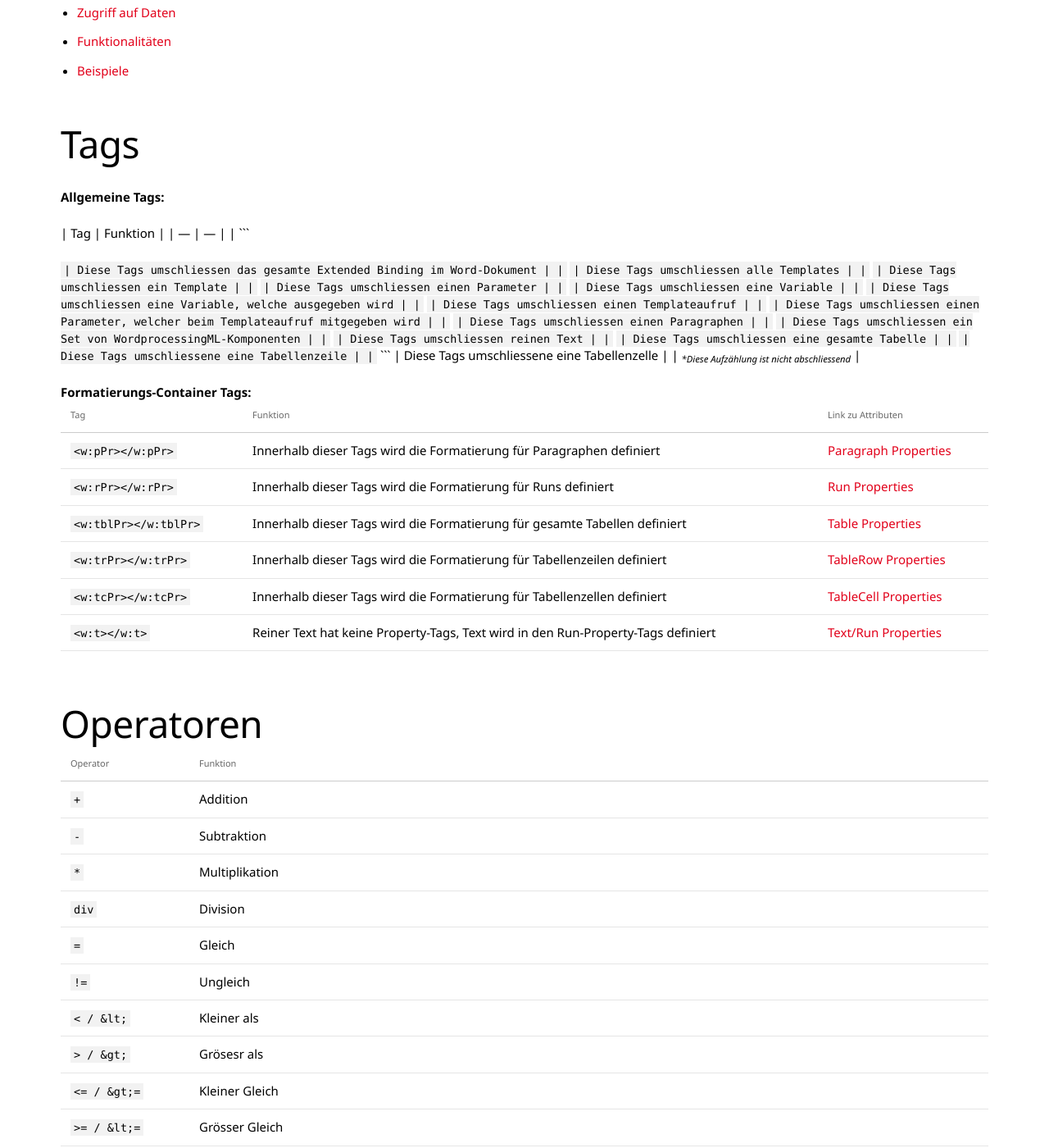
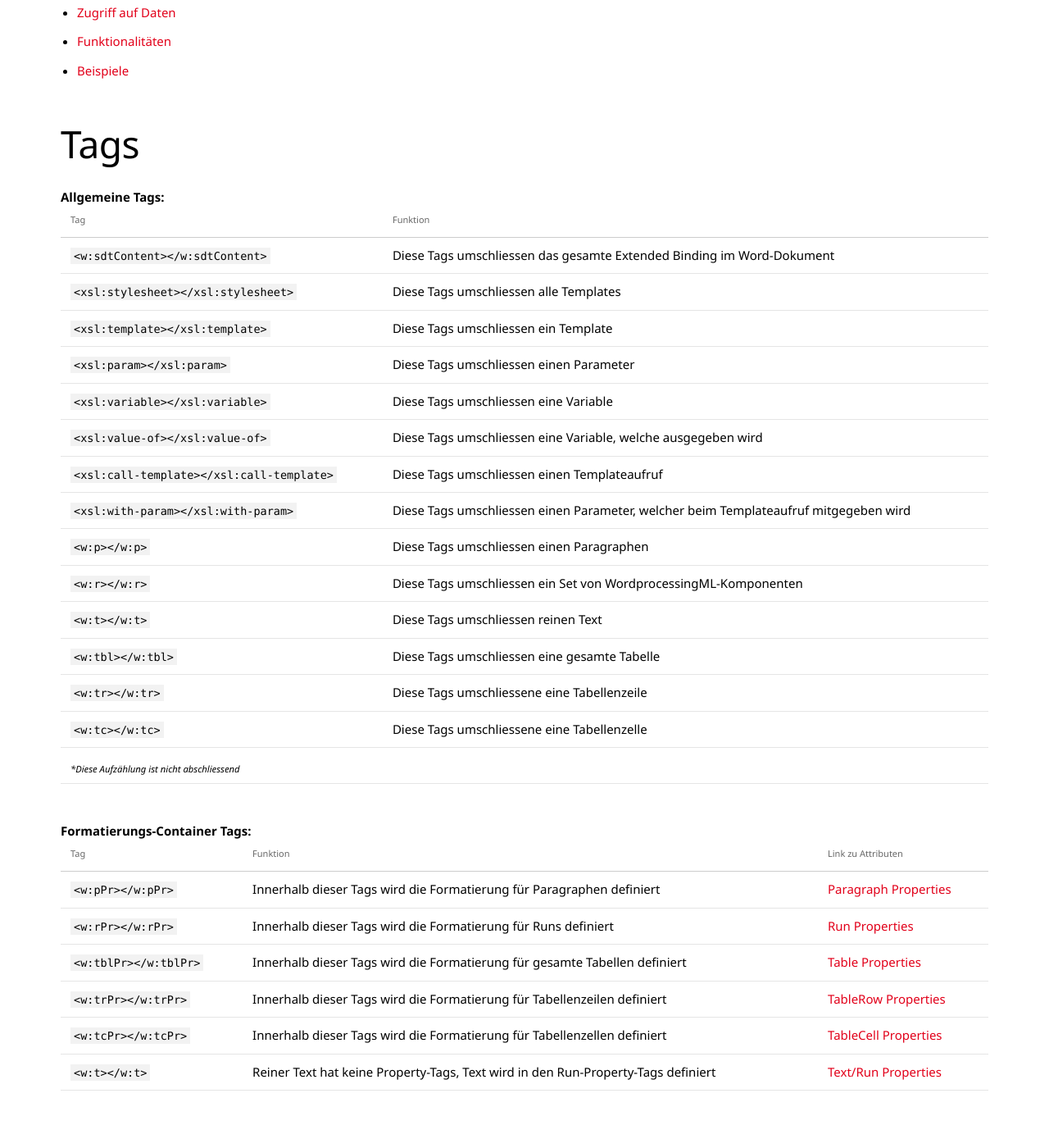
Before and after one commit to primesoft-group/oneoffixx-docs, a Jekyll site: the page built from _pages/docfunc/de/df-extendedbinding.md, in a window 1280 px wide and 1400 px high, scrolled down 615 px. Shown: the whole window at 82% size. Built offline with Jekyll 4.4.1, drawn with Linux system fonts in a browser that asks for light colours; nearby versions of some CDN libraries; some web fonts are replaced; some of the changed text lies outside the part shown.

Commit message:
updated content

````diff
--- a/_pages/docfunc/de/df-extendedbinding.md
+++ b/_pages/docfunc/de/df-extendedbinding.md
@@ -24,9 +24,7 @@ __Allgemeine Tags:__
 {:.table .table-striped}
 | Tag | Funktion |
 | --- | --- |
-| ```
-<w:sdtContent></w:sdtContent>
-``` | Diese Tags umschliessen das gesamte Extended Binding im Word-Dokument |
+| ``` <w:sdtContent></w:sdtContent> ``` | Diese Tags umschliessen das gesamte Extended Binding im Word-Dokument |
 | ``` <xsl:stylesheet></xsl:stylesheet> ``` | Diese Tags umschliessen alle Templates |
 | ``` <xsl:template></xsl:template> ``` | Diese Tags umschliessen ein Template |
 | ``` <xsl:param></xsl:param> ``` | Diese Tags umschliessen einen Parameter |
@@ -86,8 +84,8 @@ __Formatierungs-Container Tags:__
 
 Mit dem Extended Binding kann man wie auch mit den Skripten auf Daten zugreifen und diese weiter verwenden. Die Daten werden dabei in einer Variable gespeichert.
 
-```
-
+```xml
+  <xsl:variable name="[NAME DER VARIABLE]" select="[REFERNZIERUNG]" />
 ```
 
 ## Beispiele
````
